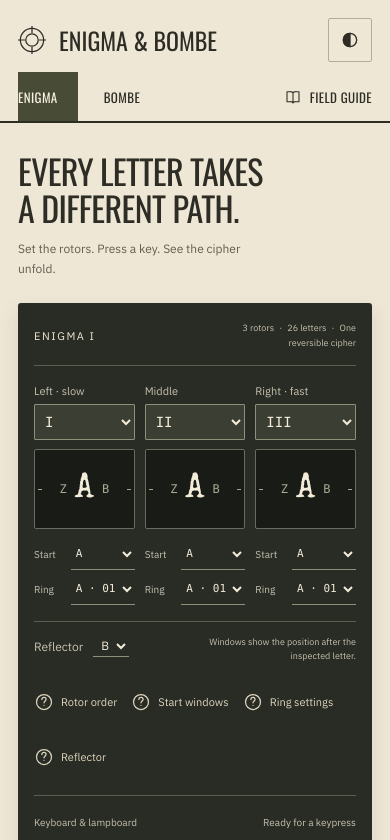
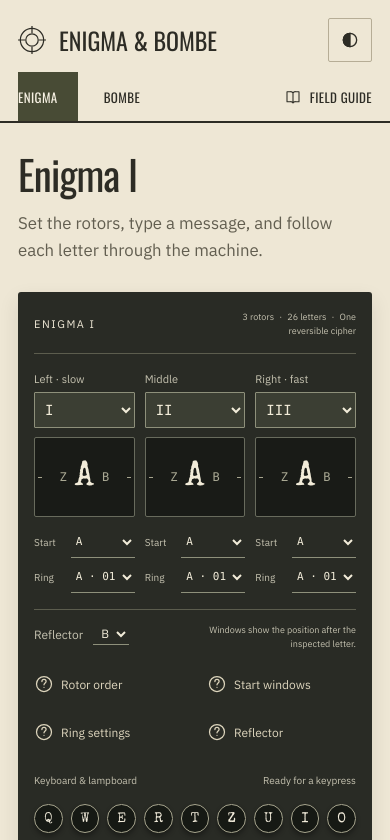
Before and after one commit to mingchuno/enigma-and-bombe-simulator, a React (Vite) app: page / in a window 390 px wide. Shown: the top 840 px of the page. Built offline with nearby package versions, Linux system fonts and the light colour scheme.

Commit message:
REFACTOR(UI): SIMPLIFY COPY AND RESPONSIVE LAYOUT

```diff
--- a/src/App.tsx
+++ b/src/App.tsx
@@ -62,35 +62,21 @@ export function App() {
         <AppearanceMenu />
       </header>
       <main>
-        <div className="page-intro">
-          <div>
-            <h1>
-              {tab === "enigma" ? (
-                <>
-                  Every letter takes
-                  <br className="mobile-break" /> a different path.
-                </>
-              ) : tab === "bombe" ? (
-                "A clue becomes a constraint."
-              ) : (
-                "Inside the cipher."
-              )}
-            </h1>
-            <p>
-              {tab === "enigma"
-                ? "Set the rotors. Press a key. See the cipher unfold."
-                : tab === "bombe"
-                  ? "Trace a crib through the connections. Search for settings that hold."
-                  : "A working guide to enciphering messages and finding possible keys."}
-            </p>
-          </div>
-          <span className="intro-tag">
+        <div className="simulator-intro">
+          <h1>
             {tab === "enigma"
-              ? "Enigma I · Interactive simulator"
+              ? "Enigma I"
               : tab === "bombe"
-                ? "Bombe · Known-ring search"
-                : "Principles, operation & sources"}
-          </span>
+                ? "Bombe"
+                : "Field guide"}
+          </h1>
+          <p className="intro-description">
+            {tab === "enigma"
+              ? "Set the rotors, type a message, and follow each letter through the machine."
+              : tab === "bombe"
+                ? "Search for possible rotor and plugboard settings using a crib, known rings, and reflector."
+                : "Learn how Enigma works, how to use the simulator, and where the historical details come from."}
+          </p>
         </div>
         <div hidden={tab !== "enigma"}>
           <EnigmaWorkbench onTransfer={sendToBombe} />
@@ -102,7 +88,6 @@ export function App() {
       </main>
       <footer>
         <span>Enigma & Bombe</span>
-        <p>Explore the mechanism. Understand the mathematics.</p>
         <button
           onClick={() => {
             setTab("guide");
--- a/src/components/BombeWorkbench.tsx
+++ b/src/components/BombeWorkbench.tsx
@@ -435,12 +435,12 @@ export function BombeWorkbench({ transfer }: { transfer: Transfer | null }) {
                   </button>
                   {edge && (
                     <div className="constraint-equation">
-                      <span>Current crib · position {edge.position + 1}</span>
                       <code>
                         P({ALPHABET[edge.b]}) = S<sub>{edge.position + 1}</sub>
                         (P(
                         {ALPHABET[edge.a]}))
                       </code>
+                      <span>Current crib · position {edge.position + 1}</span>
                       <p>
                         P is the unknown plugboard. S is the rotor path at this
                         position. Pairings must agree across every connection.
--- a/src/components/Help.tsx
+++ b/src/components/Help.tsx
@@ -60,7 +60,8 @@ export function Help({
 
 export function ConfigurationHelp() {
   return (
-    <div className="help-row">
+    <div className="configuration-help">
+      <div className="configuration-help-items">
         <Help term="Rotor order">
           A rotor is a wheel containing 26 crossed wires. I–V have different
           wirings. The three slots are read left to right; changing their order
@@ -68,20 +69,21 @@ export function ConfigurationHelp() {
         </Help>
         <Help term="Start windows">
           The three letters showing before the first keypress. The right wheel
-        advances before a letter is encoded. To decipher, start with exactly the
-        same letters and all the same settings.
+          advances before a letter is encoded. To decipher, start with exactly
+          the same letters and all the same settings.
         </Help>
         <Help term="Ring settings">
-        The alphabet ring can turn relative to the internal wiring. Ring A (01)
-        has no offset; B (02) shifts it one position. This is different from
-        turning the whole wheel using Start. The visible turnover letter stays
-        fixed.
+          The alphabet ring can turn relative to the internal wiring. Ring A
+          (01) has no offset; B (02) shifts it one position. This is different
+          from turning the whole wheel using Start. The visible turnover letter
+          stays fixed.
         </Help>
         <Help term="Reflector">
-        A fixed set of 13 paired wires sends the current back through all three
-        rotors, then the plugboard. It makes the cipher reversible and prevents
-        any letter encrypting to itself. B and C use different pairs.
+          A fixed set of 13 paired wires sends the current back through all
+          three rotors, then the plugboard. It makes the cipher reversible and
+          prevents any letter encrypting to itself. B and C use different pairs.
         </Help>
+      </div>
     </div>
   );
 }
--- a/src/components/PaperMethods.tsx
+++ b/src/components/PaperMethods.tsx
@@ -170,17 +170,6 @@ export function PaperMethods() {
         not that statistical test and does not decrypt a message. This activity
         demonstrates alignment and intersection only.
       </p>
-      <details className="paper-alternative">
-        <summary>Could it have been Zygalski sheets?</summary>
-        <p>
-          Yes. Zygalski sheets were grids of candidate rotor settings, layered
-          and shifted to leave holes in common. They exploited repetitions in an
-          earlier doubled message-key procedure. They were not the long,
-          one-letter-per-column ciphertext strips shown here, and were not a
-          Bombe crib menu. Without a photograph of that exhibit, the
-          identification remains uncertain.
-        </p>
-      </details>
       <p className="source-line">
         Sources:{" "}
         <a
--- a/src/components/SignalTrace.tsx
+++ b/src/components/SignalTrace.tsx
@@ -15,9 +15,6 @@ export function SignalTrace({
     <aside className="signal-panel">
       <div className="section-heading">
         <h2>Follow the signal</h2>
-        <span className="live-mark">
-          <i /> Live
-        </span>
       </div>
       <p className="muted">One keypress. A journey through the machine.</p>
       <Help term="The complete signal route">
--- a/src/learning.css
+++ b/src/learning.css
@@ -868,3 +868,26 @@
     padding: 4px 0;
   }
 }
+
+.configuration-help {
+  container-type: inline-size;
+  margin-top: 12px;
+}
+.configuration-help-items {
+  display: grid;
+  grid-template-columns: repeat(2, minmax(0, 1fr));
+  gap: 4px 24px;
+}
+@container (min-width: 600px) {
+  .configuration-help-items {
+    grid-template-columns: repeat(4, max-content);
+    justify-content: start;
+  }
+}
+.configuration-help .concept-help {
+  margin: 0;
+  min-height: 44px;
+  font-size: 12px;
+  width: 100%;
+  text-align: left;
+}
--- a/src/styles.css
+++ b/src/styles.css
@@ -852,7 +852,9 @@ input[type="range"] {
 }
 .constraint-equation > span {
   color: var(--muted);
-  font-size: 11px;
+  font-size: 12px;
+  line-height: 1.5;
+  margin-top: 4px;
 }
 .run-summary > span {
   color: var(--muted);
@@ -1146,23 +1148,26 @@ footer {
   border-color: #c8d4b9;
 }
 .constraint-equation {
-  margin-top: 15px;
-  padding-top: 17px;
+  margin-top: 16px;
+  padding: 20px;
   border-top: 1px solid var(--line);
   display: flex;
-  flex-wrap: wrap;
-  align-items: center;
-  gap: 8px 20px;
+  flex-direction: column;
+  align-items: flex-start;
+  gap: 0;
 }
 .constraint-equation code {
-  font-size: 14px;
-  font-family: var(--mono);
+  font-size: 18px;
+  font-family: var(--mono);
+  line-height: 1.5;
 }
 .constraint-equation p {
-  font-size: 11px;
+  font-size: 13px;
   color: var(--muted);
   width: 100%;
   max-width: 65ch;
+  line-height: 1.6;
+  margin: 12px 0 0;
 }
 .menu-empty {
   height: 260px;
@@ -1893,15 +1898,6 @@ progress::-moz-progress-bar {
     font-size: 8px;
     gap: 6px;
   }
-  .constraint-equation {
-    gap: 9px 13px;
-  }
-  .constraint-equation code {
-    font-size: 12px;
-  }
-  .constraint-equation p {
-    font-size: 10px;
-  }
   .menu-visual svg {
     margin-top: 15px;
   }
@@ -1971,3 +1967,24 @@ progress::-moz-progress-bar {
     scroll-behavior: auto !important;
   }
 }
+
+.simulator-intro {
+  padding: 28px 0;
+}
+.simulator-intro h1 {
+  font-family: var(--serif);
+  font-size: clamp(40.8px, 4.2vw, 55.2px);
+  font-weight: 400;
+  line-height: 1.15;
+  letter-spacing: -0.02em;
+  text-wrap: balance;
+}
+.simulator-intro .intro-description {
+  font-family: "IBM Plex Sans", sans-serif;
+  font-size: 16.8px;
+  font-weight: 400;
+  color: var(--muted);
+  line-height: 1.6;
+  margin: 12px 0 0;
+  max-width: 72ch;
+}
```
Also changed, not shown: .impeccable/live/config.json (added), 2 other files (tests, documents, lock files or other folders). Lines whose indentation alone changed are shown as unchanged.
